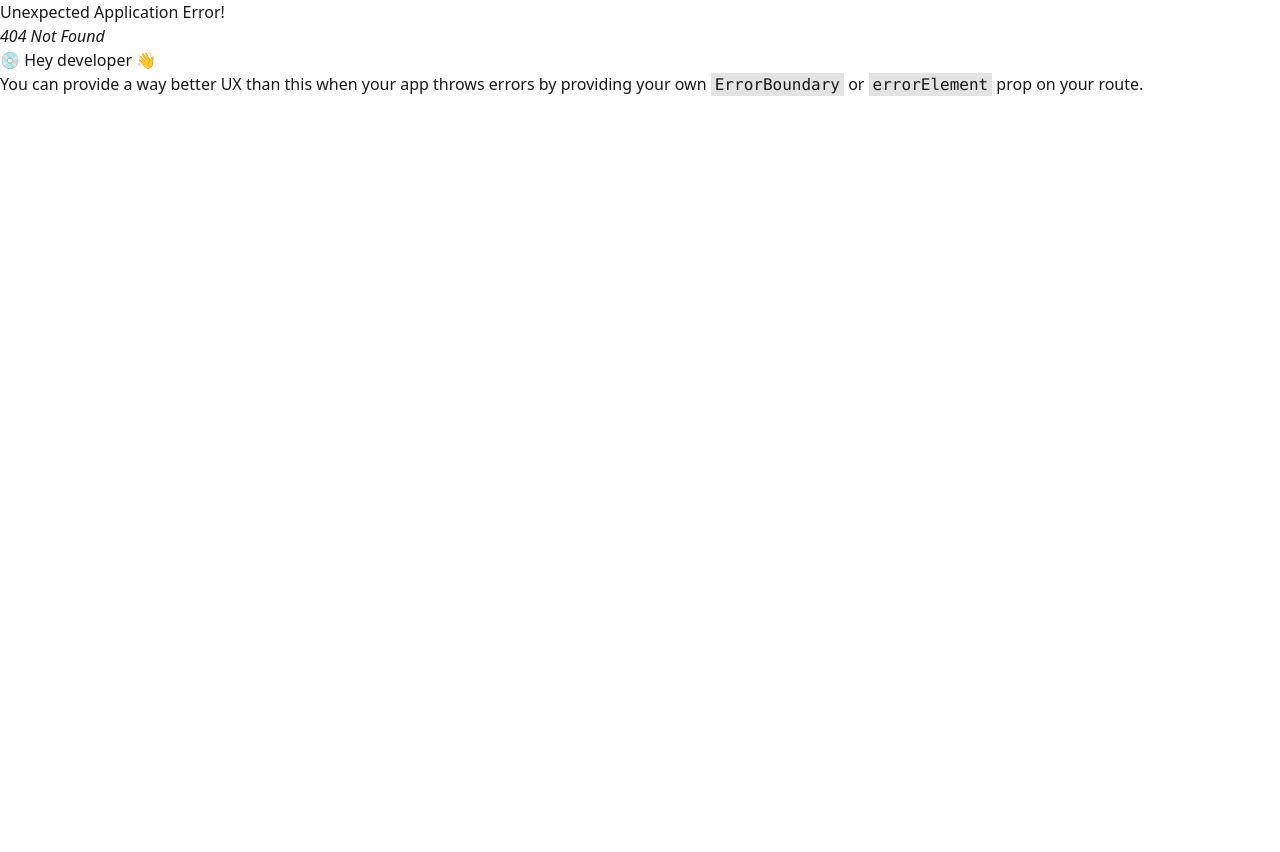
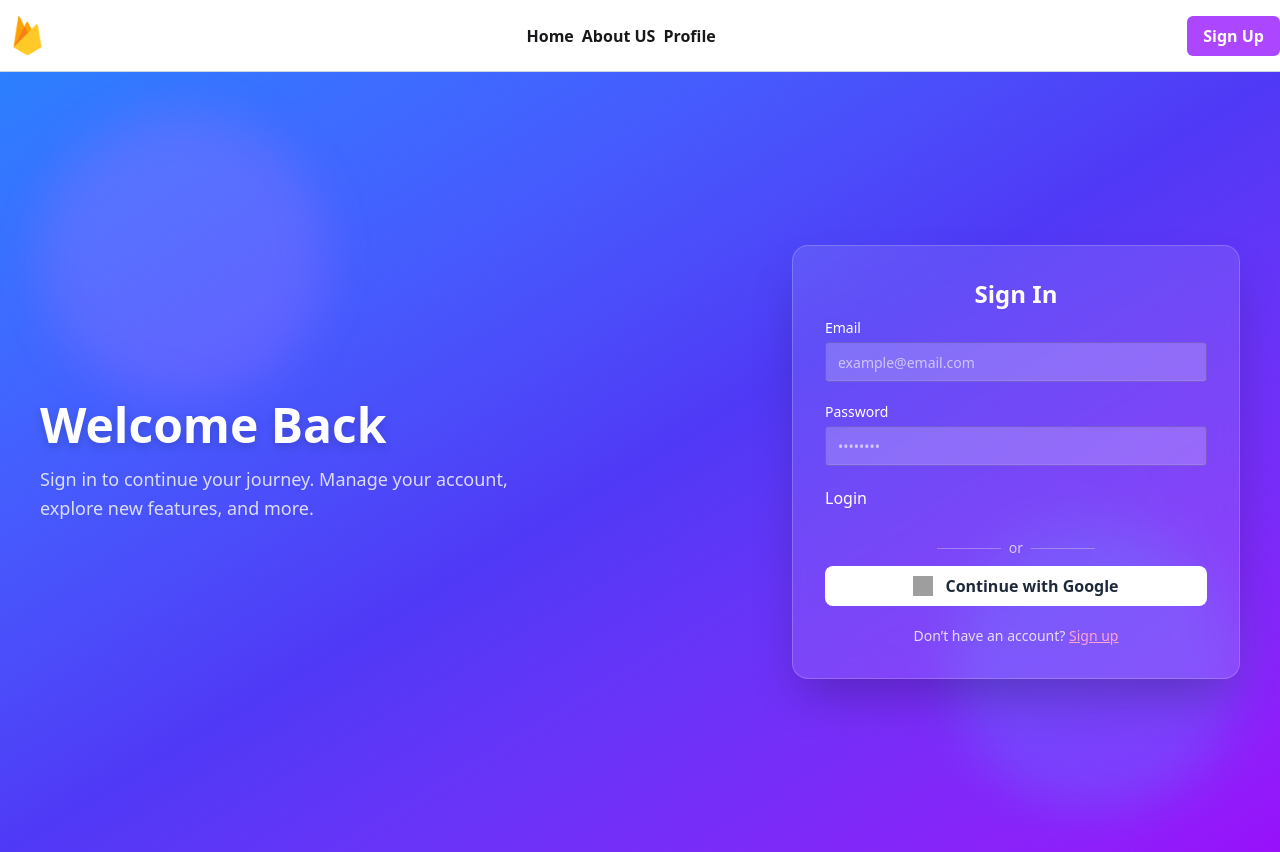
Before and after one commit to samibyte/firebase-auth, a React (Vite) app: page /sign-in in a window 1280 px wide. Before the commit this address had no page. Before the commit the page ends 800 px from the top, so only its background shows below. Built offline with nearby package versions, Linux system fonts and the light colour scheme; grey boxes are pictures that could not be loaded.

Commit message:
Add sign up and sign in design layouts

```diff
--- a/package.json
+++ b/package.json
@@ -13,6 +13,7 @@
     "@tailwindcss/vite": "^4.1.14",
     "react": "^19.1.1",
     "react-dom": "^19.1.1",
+    "react-icons": "^5.5.0",
     "react-router": "^7.9.4",
     "react-toastify": "^11.0.5",
     "tailwindcss": "^4.1.14"
--- a/src/Components/Navbar.jsx
+++ b/src/Components/Navbar.jsx
@@ -23,7 +23,7 @@ const Navbar = () => {
         </ul>
 
         <button className="bg-purple-500 text-white px-4 py-2 rounded-md font-semibold cursor-pointer">
-          <Link to={"/signin"}>Sign in</Link>
+          <Link to={"/sign-up"}>Sign Up</Link>
         </button>
       </MyContainer>
     </div>
--- /dev/null
+++ b/src/Pages/SignIn.jsx
@@ -0,0 +1,93 @@
+import { Link } from "react-router";
+import MyContainer from "../Components/MyContainer";
+
+const Signin = () => {
+  return (
+    <div className="min-h-[calc(100vh-20px)] flex items-center justify-center bg-gradient-to-br from-blue-500 via-indigo-600 to-purple-600 relative overflow-hidden">
+      {/* Animated glow orbs */}
+      <div className="absolute inset-0">
+        <div className="absolute w-72 h-72 bg-purple-400/30 rounded-full blur-xl top-10 left-10 animate-pulse"></div>
+        <div className="absolute w-72 h-72 bg-blue-400/30 rounded-full blur-xl bottom-10 right-10 animate-pulse"></div>
+      </div>
+
+      <MyContainer>
+        <div className="relative z-10 flex flex-col lg:flex-row items-center justify-between gap-10 p-6 lg:p-10 text-white">
+          {/* Left section */}
+          <div className="max-w-lg text-center lg:text-left">
+            <h1 className="text-5xl font-extrabold drop-shadow-lg">
+              Welcome Back
+            </h1>
+            <p className="mt-4 text-lg text-white/80 leading-relaxed">
+              Sign in to continue your journey. Manage your account, explore new
+              features, and more.
+            </p>
+          </div>
+
+          {/* Login card */}
+          <div className="w-full max-w-md backdrop-blur-lg bg-white/10 border border-white/20 shadow-2xl rounded-2xl p-8">
+            <form className="space-y-5">
+              <h2 className="text-2xl font-semibold mb-2 text-center text-white">
+                Sign In
+              </h2>
+
+              <div>
+                <label className="block text-sm mb-1">Email</label>
+                <input
+                  type="email"
+                  name="email"
+                  placeholder="example@email.com"
+                  className="input input-bordered w-full bg-white/20 text-white placeholder-white/60 focus:outline-none focus:ring-2 focus:ring-blue-400"
+                />
+              </div>
+
+              <div className="relative">
+                <label className="block text-sm mb-1">Password</label>
+                <input
+                  name="password"
+                  placeholder="••••••••"
+                  className="input input-bordered w-full bg-white/20 text-white placeholder-white/60 focus:outline-none focus:ring-2 focus:ring-blue-400"
+                />
+              </div>
+
+              <button type="submit" className="my-btn">
+                Login
+              </button>
+
+              {/* Divider */}
+              <div className="flex items-center justify-center gap-2 my-2">
+                <div className="h-px w-16 bg-white/30"></div>
+                <span className="text-sm text-white/70">or</span>
+                <div className="h-px w-16 bg-white/30"></div>
+              </div>
+
+              {/* Google Signin */}
+              <button
+                type="button"
+                className="flex items-center justify-center gap-3 bg-white text-gray-800 px-5 py-2 rounded-lg w-full font-semibold hover:bg-gray-100 transition-colors cursor-pointer"
+              >
+                <img
+                  src="https://www.svgrepo.com/show/475656/google-color.svg"
+                  alt="google"
+                  className="w-5 h-5"
+                />
+                Continue with Google
+              </button>
+
+              <p className="text-center text-sm text-white/80 mt-3">
+                Don’t have an account?{" "}
+                <Link
+                  to="/signup"
+                  className="text-pink-300 hover:text-white underline"
+                >
+                  Sign up
+                </Link>
+              </p>
+            </form>
+          </div>
+        </div>
+      </MyContainer>
+    </div>
+  );
+};
+
+export default Signin;
--- /dev/null
+++ b/src/Pages/SignUp.jsx
@@ -0,0 +1,76 @@
+import { Link } from "react-router";
+import MyContainer from "../Components/MyContainer";
+
+const SignUp = () => {
+  return (
+    <div className="min-h-[96vh] flex items-center justify-center bg-gradient-to-br from-indigo-500 via-purple-600 to-pink-500 relative overflow-hidden">
+      {/* Animated floating circles */}
+      <div className="absolute inset-0">
+        <div className="absolute w-72 h-72 bg-pink-400/30 rounded-full blur-2xl top-10 left-10 animate-pulse"></div>
+        <div className="absolute w-72 h-72 bg-purple-400/30 rounded-full blur-2xl bottom-10 right-10 animate-pulse"></div>
+      </div>
+
+      <MyContainer>
+        <div className="relative z-10 flex flex-col lg:flex-row items-center justify-between gap-10 p-6 lg:p-10 text-white">
+          <div className="max-w-lg text-center lg:text-left">
+            <h1 className="text-5xl font-extrabold drop-shadow-lg">
+              Create Your Account
+            </h1>
+            <p className="mt-4 text-lg text-white/80 leading-relaxed">
+              Join our community and unlock exclusive features. Your journey
+              begins here!
+            </p>
+          </div>
+
+          <div className="w-full max-w-md backdrop-blur-lg bg-white/10 border border-white/20 shadow-2xl rounded-2xl p-8">
+            <h2 className="text-2xl font-semibold mb-6 text-center text-white">
+              Sign Up
+            </h2>
+
+            <form className="space-y-4">
+              <div>
+                <label className="block text-sm font-medium mb-1">Email</label>
+                <input
+                  type="email"
+                  name="email"
+                  placeholder="example@email.com"
+                  className="input input-bordered w-full bg-white/20 text-white placeholder-white/60 focus:outline-none focus:ring-2 focus:ring-pink-400"
+                />
+              </div>
+
+              <div className="relative">
+                <label className="block text-sm font-medium mb-1">
+                  Password
+                </label>
+                <input
+                  type={"text"}
+                  name="password"
+                  placeholder="••••••••"
+                  className="input input-bordered w-full bg-white/20 text-white placeholder-white/60 focus:outline-none focus:ring-2 focus:ring-pink-400"
+                />
+              </div>
+
+              <button type="submit" className="btn my-btn">
+                Sign Up
+              </button>
+
+              <div className="text-center mt-3">
+                <p className="text-sm text-white/80">
+                  Already have an account?{" "}
+                  <Link
+                    to="/sign-in"
+                    className="text-pink-300 hover:text-white font-medium underline"
+                  >
+                    Sign in
+                  </Link>
+                </p>
+              </div>
+            </form>
+          </div>
+        </div>
+      </MyContainer>
+    </div>
+  );
+};
+
+export default SignUp;
--- a/src/Routes/Route.jsx
+++ b/src/Routes/Route.jsx
@@ -3,6 +3,8 @@ import Root from "../Layouts/Root";
 import Home from "../Pages/Home";
 import AboutUs from "../Pages/AboutUs";
 import Profile from "../Pages/Profile";
+import SignUp from "../Pages/SignUp";
+import Signin from "../Pages/SignIn";
 
 const router = createBrowserRouter([
   {
@@ -21,6 +23,14 @@ const router = createBrowserRouter([
         path: "/profile",
         Component: Profile,
       },
+      {
+        path: "/sign-up",
+        Component: SignUp,
+      },
+      {
+        path: "/sign-in",
+        Component: Signin,
+      },
     ],
   },
 ]);
```
Also changed, not shown: 1 other file (tests, documents, lock files or other folders).
